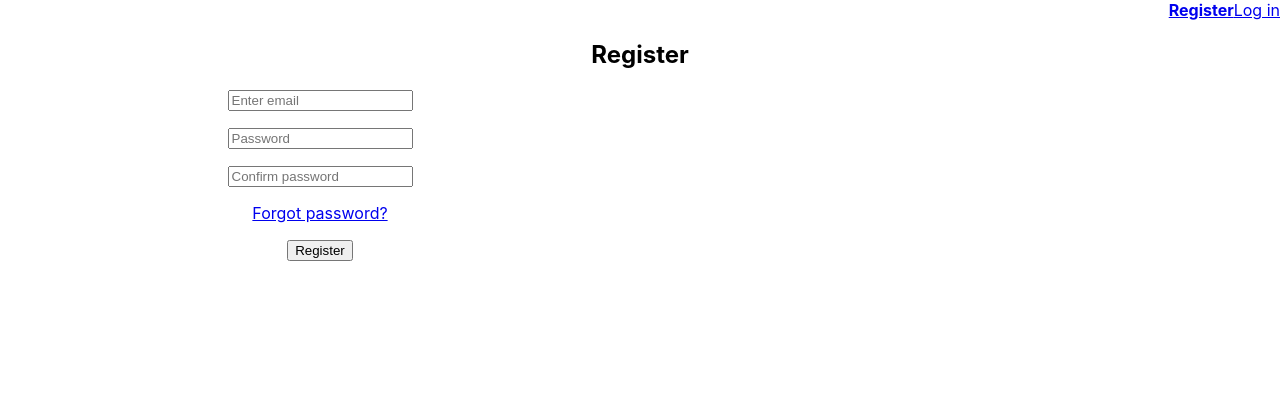
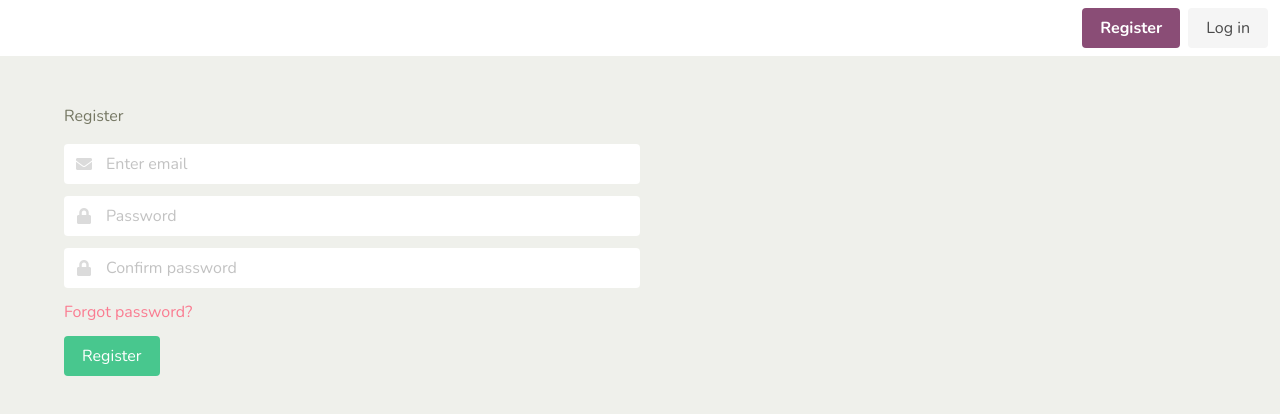
Before and after one commit to zuk38/SquareRoot, a React (Create React App) app in the folder square-root/: page /register in a window 1280 px wide. Shown: the top 414 px of the page. Built offline with nearby package versions, Linux system fonts and the light colour scheme; no server answers; what aws-amplify would draw is missing.

Commit message:
Fixing up registration

```diff
--- a/square-root/package.json
+++ b/square-root/package.json
@@ -3,16 +3,21 @@
   "version": "0.1.0",
   "private": true,
   "dependencies": {
+    "@fortawesome/fontawesome-free": "^5.15.2",
     "@fortawesome/fontawesome-svg-core": "^1.2.34",
     "@fortawesome/free-solid-svg-icons": "^5.15.2",
     "@fortawesome/react-fontawesome": "^0.1.14",
     "@testing-library/jest-dom": "^5.11.4",
     "@testing-library/react": "^11.1.0",
     "@testing-library/user-event": "^12.1.10",
+    "bulma": "^0.9.2",
+    "fa-icons": "^0.2.0",
+    "font-awesome-icons": "^1.6.0",
     "react": "^17.0.1",
     "react-dom": "^17.0.1",
     "react-router-dom": "^5.2.0",
     "react-scripts": "4.0.3",
+    "sass": "^1.32.8",
     "web-vitals": "^1.0.1"
   },
   "scripts": {
--- a/square-root/src/App.css
+++ b/square-root/src/App.css
@@ -1,40 +1,8 @@
-.App {
-  text-align: center;
-}
+@import "https://cdn.jsdelivr.net/npm/bulma@0.9.1/css/bulma.min.css";
+@import '@fortawesome/fontawesome-free/css/all.min.css';
 
-.App-logo {
-  height: 40vmin;
-  pointer-events: none;
-}
-
-@media (prefers-reduced-motion: no-preference) {
-  .App-logo {
-    animation: App-logo-spin infinite 20s linear;
-  }
-}
-
-.App-header {
-  background-color: #282c34;
-  min-height: 100vh;
-  display: flex;
-  flex-direction: column;
-  align-items: center;
-  justify-content: center;
-  font-size: calc(10px + 2vmin);
-  color: white;
-}
-
-.App-link {
-  color: #61dafb;
-}
-
-@keyframes App-logo-spin {
-  from {
-    transform: rotate(0deg);
-  }
-  to {
-    transform: rotate(360deg);
-  }
+h1 {
+  font-size: 2em;
 }
 
 /*navbar start*/
--- a/square-root/src/App.js
+++ b/square-root/src/App.js
@@ -1,8 +1,13 @@
 import './App.css';
+import './App.sass';
 import { BrowserRouter as Router, Route, Switch } from 'react-router-dom';
 import Login from './components/auth/Login';
 import Register from './components/auth/Register';
 import Navbar from './components/Navbar';
+
+import { library } from '@fortawesome/fontawesome-svg-core';
+import { faEdit } from '@fortawesome/free-solid-svg-icons';
+library.add(faEdit);
 
 function App() {
   return (
--- /dev/null
+++ b/square-root/src/App.sass
@@ -0,0 +1,47 @@
+
+@charset "utf-8"
+
+// Import a Google Font
+@import url('https://fonts.googleapis.com/css?family=Nunito:400,700')
+
+// Set your brand colors
+$purple: #8a4d76
+$pink: #fa7c91
+$brown: #757763
+$beige-light: #d0d1cd
+$beige-lighter: #eff0eb
+
+// Update Bulma's global variables
+$family-sans-serif: 'Nunito', sans-serif
+$grey-dark: $brown
+$grey-light: $beige-light
+$primary: $purple
+$link: $pink
+$widescreen-enabled: false
+$fullhd-enabled: false
+
+// Update some of Bulma's component variables
+$body-background-color: $beige-lighter
+$control-border-width: 2px
+$input-border-color: transparent
+$input-shadow: none
+
+// Import only what you need from Bulma
+@import '../node_modules/bulma/sass/utilities/_all.sass'
+@import '../node_modules/bulma/sass/form/_all.sass'
+@import '../node_modules/bulma/sass/base/_all.sass'
+@import '../node_modules/bulma/sass/components/_all.sass'
+@import '../node_modules/bulma/sass/elements/_all.sass'
+@import '../node_modules/bulma/sass/form/_all.sass'
+@import '../node_modules/bulma/sass/grid/_all.sass'
+@import '../node_modules/bulma/sass/helpers/_all.sass'
+@import '../node_modules/bulma/sass/layout/_all.sass'
+
+//@import '../node_modules/bulma/sass/elements/button.sass'
+//@import '../node_modules/bulma/sass/elements/container.sass'
+//@import '../node_modules/bulma/sass/elements/form.sass'
+//@import '../node_modules/bulma/sass/elements/title.sass'
+//@import '../node_modules/bulma/sass/elements/_all.sass'
+//@import '../node_modules/bulma/sass/components/navbar.sass'
+//@import '../node_modules/bulma/sass/layout/hero.sass'
+//@import '../node_modules/bulma/sass/layout/section.sass'
--- a/square-root/src/components/auth/Register.js
+++ b/square-root/src/components/auth/Register.js
@@ -65,6 +65,7 @@ class Register extends Component {
           <FormErrors formerrors={this.state.errors} />
 
           <form onSubmit={this.handleSubmit}>
+
             <div className="field">
               <p className="control has-icons-left has-icons-right">
                 <input
--- a/square-root/src/components/utility/FormErrors.js
+++ b/square-root/src/components/utility/FormErrors.js
@@ -4,44 +4,50 @@ function FormErrors(props) {
   if (
     props.formerrors &&
     (props.formerrors.blankField ||
-        props.formerrors.passwordsNoMatch ||
-        props.formerrors.tooShort ||
-        props.formerrors.noNumber ||
-        props.formerrors.noUpperCase ||
-        props.formerrors.noLowerCase)
+      props.formerrors.passwordsNoMatch ||
+      props.formerrors.tooShort ||
+      props.formerrors.noNumber ||
+      props.formerrors.noUpperCase ||
+      props.formerrors.noLowerCase)
   ) {
     return (
-      <div>
-        <div>
+      <div className="error container help is-danger">
+        <div className="row justify-content-center">
           {props.formerrors.passwordsNoMatch ? "Passwords do not match" : ""}
         </div>
-        <div>
+        <div className="help is-danger">
           {props.formerrors.blankField ? "All fields are required" : ""}
         </div>
-        <div>
-          {props.formerrors.tooShort ? "Password must have at least 8 characters" : ""}
+        <div className="row justify-content-center help is-danger">
+          {props.formerrors.tooShort
+            ? "Password must have at least 8 characters"
+            : ""}
         </div>
-        <div>
+        <div className="row justify-content-center help is-danger">
           {props.formerrors.noNumber ? "Password must contain numbers" : ""}
         </div>
-        <div>
-          {props.formerrors.noUpperCase ? "Password must contain uppercase letters" : ""}
+        <div className="row justify-content-center help is-danger">
+          {props.formerrors.noUpperCase
+            ? "Password must contain uppercase letters"
+            : ""}
         </div>
-        <div>
-          {props.formerrors.noLowerCase ? "Password must contain lowercase letters" : ""}
+        <div className="row justify-content-center help is-danger">
+          {props.formerrors.noLowerCase
+            ? "Password must contain lowercase letters"
+            : ""}
         </div>
       </div>
     );
   } else if (props.apierrors) {
     return (
-      <div>
-        <div>{props.apierrors}</div>
+      <div className="error container help is-danger">
+        <div className="row justify-content-center">{props.apierrors}</div>
       </div>
     );
   } else if (props.formerrors && props.formerrors.cognito) {
     return (
-      <div>
-        <div>
+      <div className="error container help is-danger">
+        <div className="row justify-content-center">
           {props.formerrors.cognito.message}
         </div>
       </div>
--- a/square-root/src/components/utility/FormValidation.js
+++ b/square-root/src/components/utility/FormValidation.js
@@ -13,7 +13,7 @@ function hasLength(str) {
 }
 
 function hasNumber(str) {
-    return (/\d/.test(str));
+    return /\d/.test(str);
 }
 
 function validateForm(event, state) {
--- a/square-root/src/index.js
+++ b/square-root/src/index.js
@@ -5,6 +5,7 @@ import App from './App';
 import reportWebVitals from './reportWebVitals';
 import Amplify from 'aws-amplify';
 import config from './aws-exports';
+import '@fortawesome/fontawesome-free/css/all.min.css'
 Amplify.configure(config);
 
 ReactDOM.render(
```
Also changed, not shown: 1 other file (tests, documents, lock files or other folders).
